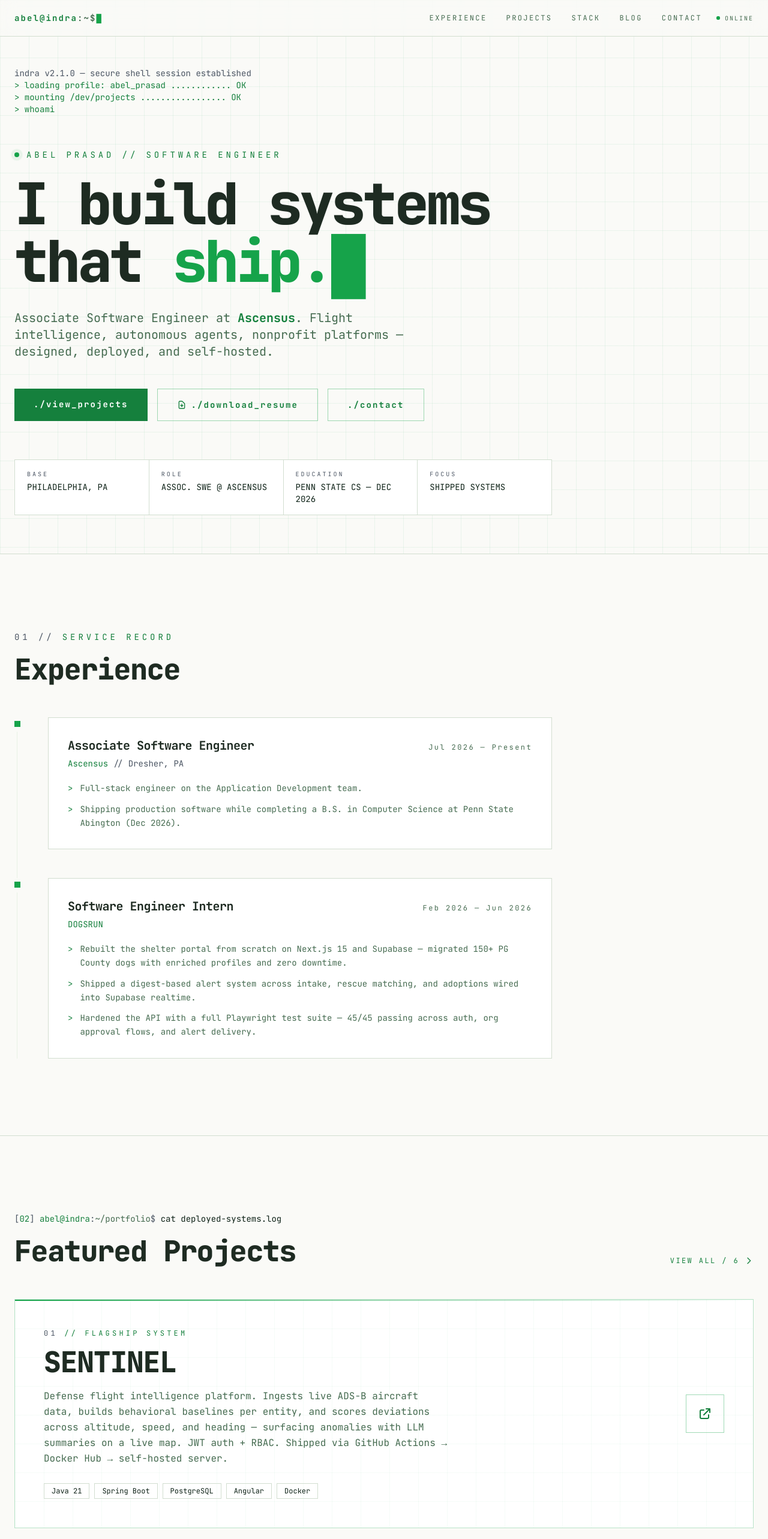
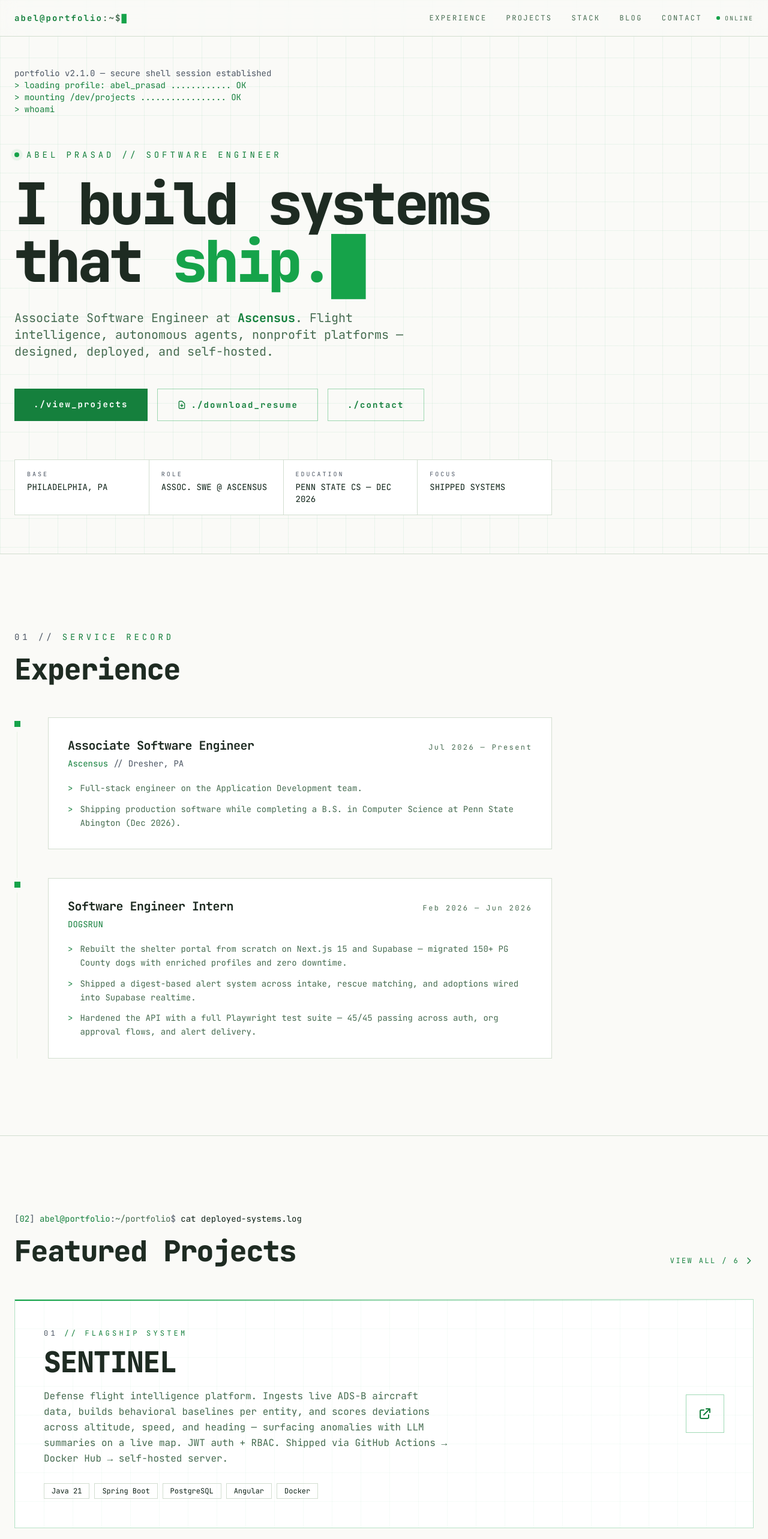
Before and after one commit to abelprasad/abelprasad.github.io, a React (Vite) app: page / in a window 1280 px wide. Shown: the top 2566 px of the page at 60% size. Built offline with nearby package versions, Linux system fonts and the light colour scheme.

Commit message:
Rename terminal hostname from indra to portfolio

```diff
--- a/src/components/Hero.tsx
+++ b/src/components/Hero.tsx
@@ -1,7 +1,7 @@
 import React, { useEffect, useState } from 'react';
 
 const BOOT_LINES = [
-  'indra v2.1.0 — secure shell session established',
+  'portfolio v2.1.0 — secure shell session established',
   '> loading profile: abel_prasad ............ OK',
   '> mounting /dev/projects ................. OK',
   '> whoami',
--- a/src/components/Navbar.tsx
+++ b/src/components/Navbar.tsx
@@ -8,7 +8,7 @@ const Navbar = () => {
   return (
     <nav className="fixed top-0 w-full z-50 px-6 py-5 flex justify-between items-center backdrop-blur-md bg-brand-black/70 border-b border-brand-line">
       <Link to="/" className="font-mono text-sm font-bold tracking-[0.15em] hover:text-brand-green transition-colors">
-        <span className="text-brand-darkGreen">abel@indra</span><span className="text-brand-muted">:~$</span><span className="blink text-brand-green">█</span>
+        <span className="text-brand-darkGreen">abel@portfolio</span><span className="text-brand-muted">:~$</span><span className="blink text-brand-green">█</span>
       </Link>
       <div className="flex items-center gap-6">
         <div className="space-x-8 text-xs font-mono uppercase tracking-[0.2em] text-brand-muted hidden md:flex">
--- a/src/components/SectionHeader.tsx
+++ b/src/components/SectionHeader.tsx
@@ -15,7 +15,7 @@ const SectionHeader = ({ index, label, title, description }: Props) => {
         <span className="text-gray-600">[</span>
         <span className="text-brand-darkGreen">{index}</span>
         <span className="text-gray-600">]</span>
-        <span className="text-brand-darkGreen"> abel@indra</span>
+        <span className="text-brand-darkGreen"> abel@portfolio</span>
         <span className="text-gray-600">:</span>
         <span className="text-brand-muted">~/portfolio</span>
         <span className="text-gray-600">$ </span>
--- a/src/pages/HomePage.tsx
+++ b/src/pages/HomePage.tsx
@@ -101,7 +101,7 @@ const HomePage = () => {
             <div>
               <p className="font-mono text-xs md:text-sm mb-5">
                 <span className="text-gray-600">[</span><span className="text-brand-darkGreen">02</span><span className="text-gray-600">]</span>
-                <span className="text-brand-darkGreen"> abel@indra</span><span className="text-gray-600">:</span><span className="text-brand-muted">~/portfolio</span><span className="text-gray-600">$ </span>
+                <span className="text-brand-darkGreen"> abel@portfolio</span><span className="text-gray-600">:</span><span className="text-brand-muted">~/portfolio</span><span className="text-gray-600">$ </span>
                 <span className="text-brand-ink">cat deployed-systems.log</span>
               </p>
               <h2 className="text-4xl md:text-5xl font-extrabold tracking-tight">Featured Projects</h2>
@@ -127,7 +127,7 @@ const HomePage = () => {
             <div>
               <p className="font-mono text-xs md:text-sm mb-5">
                 <span className="text-gray-600">[</span><span className="text-brand-darkGreen">05</span><span className="text-gray-600">]</span>
-                <span className="text-brand-darkGreen"> abel@indra</span><span className="text-gray-600">:</span><span className="text-brand-muted">~/portfolio</span><span className="text-gray-600">$ </span>
+                <span className="text-brand-darkGreen"> abel@portfolio</span><span className="text-gray-600">:</span><span className="text-brand-muted">~/portfolio</span><span className="text-gray-600">$ </span>
                 <span className="text-brand-ink">cat transmission.log</span>
               </p>
               <h2 className="text-4xl md:text-5xl font-extrabold tracking-tight">From the Blog</h2>
```
